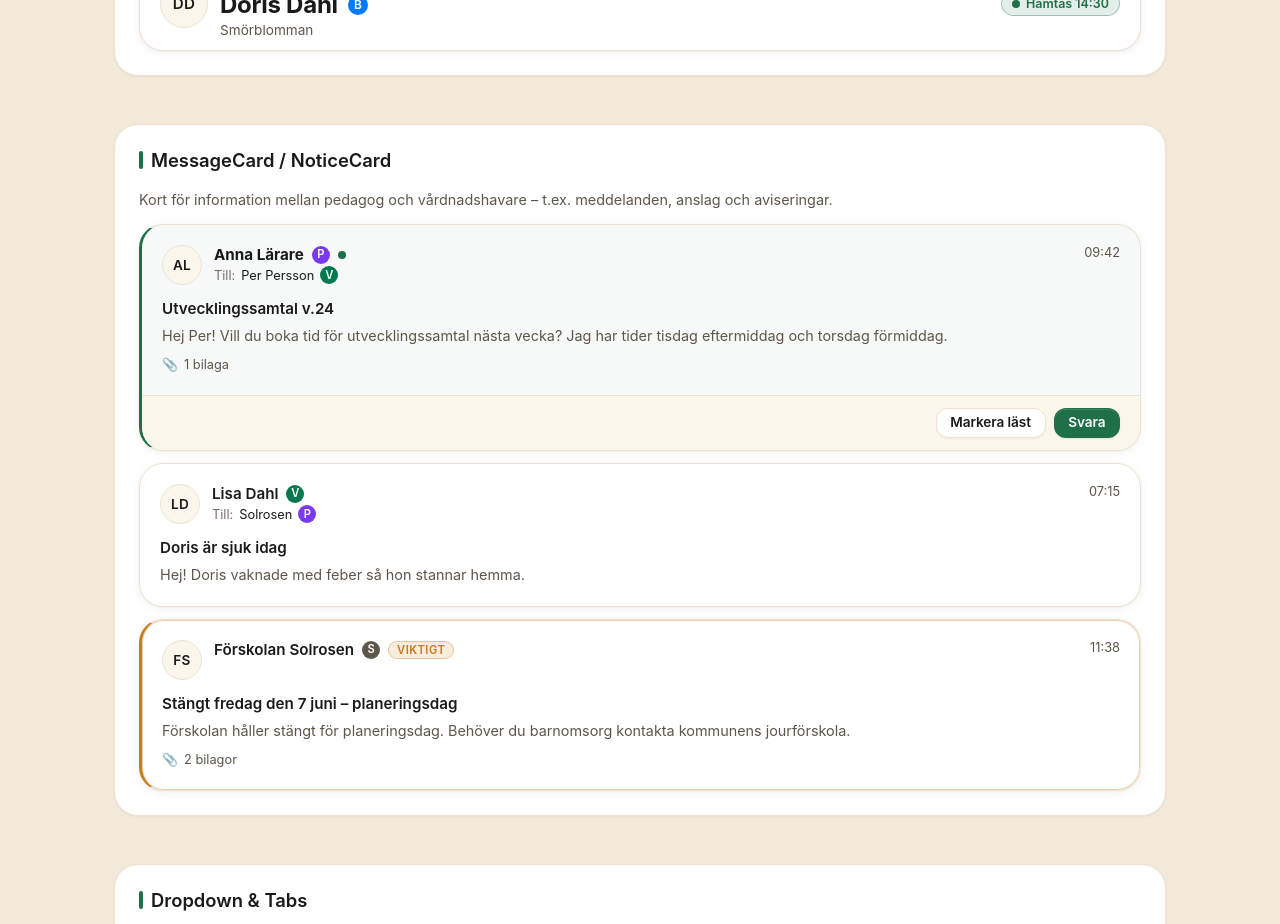
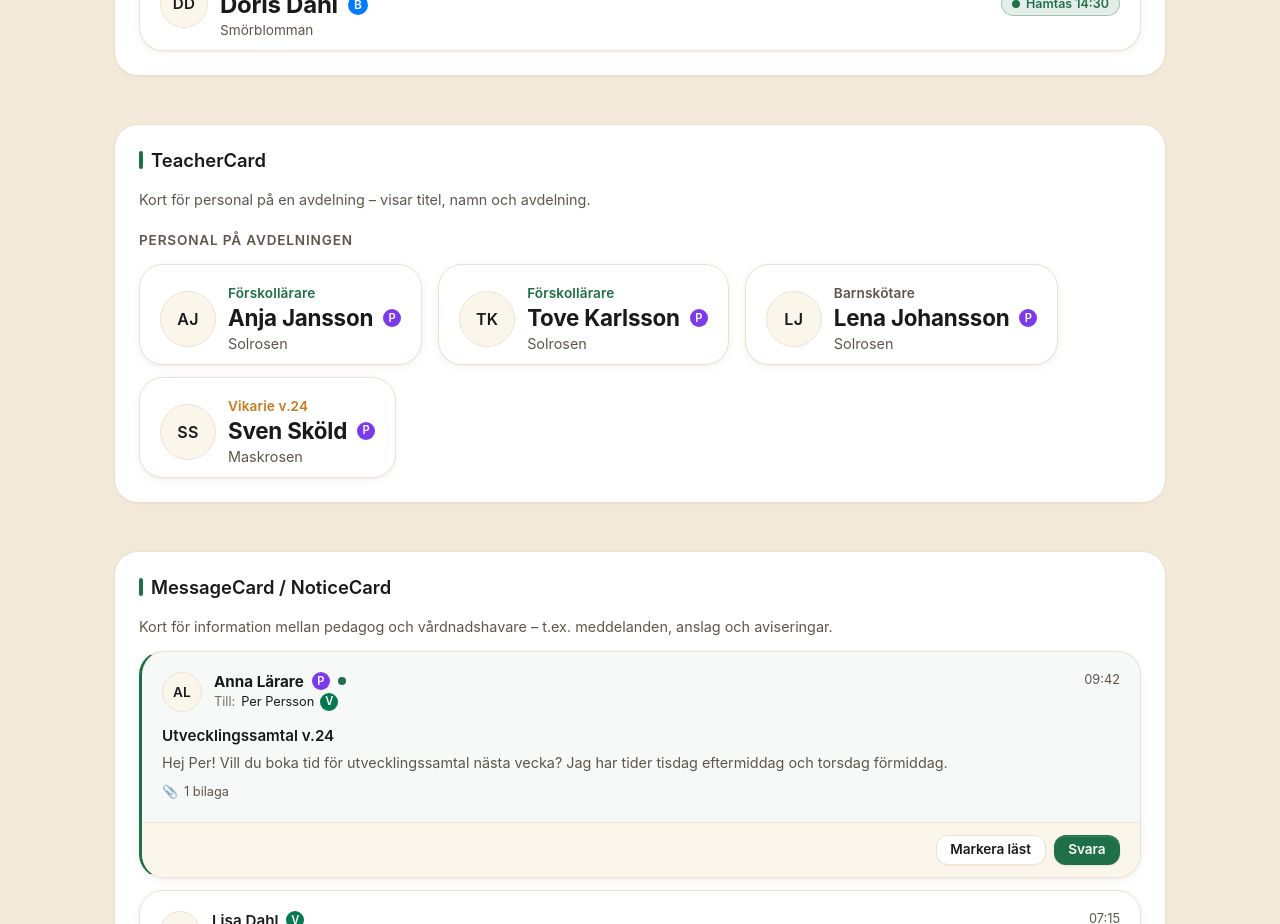
Before and after one commit to Frippanhono/fredrika-components-library, a React (Vite) app: page / in a window 1280 px wide. Shown: the part 2760-3684 px from the top of the page. Built offline with nearby package versions, Linux system fonts and the light colour scheme.

Commit message:
feat: add TeacherCard component with styling, README, and tests

```diff
--- /dev/null
+++ b/packages/teacher-card/index.js
@@ -0,0 +1 @@
+export * from "./ui";
--- /dev/null
+++ b/packages/teacher-card/package.json
@@ -0,0 +1,4 @@
+{
+  "name": "@minilogg/teacher-card",
+  "main": "./index.js"
+}
--- /dev/null
+++ b/packages/teacher-card/ui/index.css
@@ -0,0 +1,95 @@
+.fc-card--teacher .fc-card__header {
+  align-items: center;
+  flex-wrap: nowrap;
+}
+
+/* TeacherCard krymper till sitt innehåll så flera kan ligga sida vid sida.
+   Konsumenten kan åsidosätta med t.ex. `width: 100%` vid behov. */
+.fc-card--teacher {
+  width: fit-content;
+  max-width: 100%;
+  min-width: 240px;
+}
+
+.fc-card__teacher-avatar {
+  width: 56px;
+  height: 56px;
+  border-radius: 50%;
+  background: var(--fc-color-surface-alt);
+  border: 1px solid var(--fc-color-border);
+  overflow: hidden;
+  flex: 0 0 56px;
+  color: var(--fc-color-text);
+  font-weight: var(--fc-font-weight-semibold);
+}
+
+.fc-card__teacher-avatar-img {
+  width: 100%;
+  height: 100%;
+  object-fit: cover;
+  display: block;
+}
+
+.fc-card__teacher-avatar-initials {
+  font-size: 1rem;
+  letter-spacing: 0.02em;
+  display: flex;
+  align-items: center;
+  justify-content: center;
+  width: 100%;
+  height: 100%;
+}
+
+.fc-card__teacher-identity {
+  display: flex;
+  flex-direction: column;
+  min-width: 0;
+  flex: 1 1 auto;
+  gap: 2px;
+}
+
+.fc-card__teacher-title {
+  font-size: 0.85rem;
+  font-weight: var(--fc-font-weight-semibold);
+  color: var(--fc-color-text-soft);
+  letter-spacing: 0.01em;
+  margin: 0 0 2px;
+}
+
+.fc-card__teacher-title--primary {
+  color: var(--fc-color-primary, #2563eb);
+}
+.fc-card__teacher-title--info {
+  color: var(--fc-color-info, #3b82f6);
+}
+.fc-card__teacher-title--warning {
+  color: var(--fc-color-warning, #d97706);
+}
+.fc-card__teacher-title--neutral {
+  color: var(--fc-color-text-soft);
+}
+
+.fc-card__teacher-nameline {
+  display: flex;
+  align-items: center;
+  gap: 10px;
+  min-width: 0;
+  flex-wrap: wrap;
+}
+
+.fc-card__teacher-name {
+  font-size: 1.4rem;
+  font-weight: var(--fc-font-weight-bold, 700);
+  letter-spacing: -0.01em;
+  color: var(--fc-color-text);
+  line-height: 1.15;
+  white-space: normal;
+  overflow: visible;
+  text-overflow: clip;
+}
+
+.fc-card__teacher-department {
+  font-size: 0.9rem;
+  color: var(--fc-color-text-soft);
+  margin-top: 2px;
+}
--- /dev/null
+++ b/packages/teacher-card/ui/index.jsx
@@ -0,0 +1,126 @@
+import {
+  Card,
+  CardHeader,
+  CardBody,
+  CardFooter,
+  CardTitle,
+  CardSubtitle,
+  CardMedia,
+  getInitials,
+} from "@minilogg/cards";
+import "./index.css";
+
+/**
+ * Fördefinierade titlar (yrkesroller) för `TeacherCard`.
+ * Värdet är en kort visuell ton som används för titel-etiketten.
+ */
+export const TEACHER_TITLE_PRESETS = {
+  forskollarare: { label: "Förskollärare", tone: "primary" },
+  barnskotare: { label: "Barnskötare", tone: "neutral" },
+  specialpedagog: { label: "Specialpedagog", tone: "info" },
+  vikarie: { label: "Vikarie", tone: "warning" },
+  rektor: { label: "Rektor", tone: "primary" },
+  kock: { label: "Kock", tone: "neutral" },
+};
+
+function resolveTitle(title) {
+  if (!title) return null;
+  if (typeof title === "string") {
+    const preset = TEACHER_TITLE_PRESETS[title];
+    if (preset) return preset;
+    return { label: title, tone: "neutral" };
+  }
+  if (typeof title === "object" && title.label) {
+    return { tone: "neutral", ...title };
+  }
+  return null;
+}
+
+/**
+ * TeacherCard – kort för att presentera en pedagog/personal på en avdelning.
+ *
+ * @param {object} props
+ * @param {string} props.name
+ * @param {keyof typeof TEACHER_TITLE_PRESETS | string | {label: React.ReactNode, tone?: string}} [props.title]
+ * @param {React.ReactNode} [props.department]
+ * @param {React.ReactNode | string} [props.avatar]
+ * @param {string} [props.avatarAlt]
+ * @param {React.ReactNode} [props.children]
+ * @param {React.ReactNode} [props.footer]
+ * @param {(e: any) => void} [props.onClick]
+ * @param {boolean} [props.selected=false]
+ * @param {string} [props.className]
+ */
+export function TeacherCard({
+  name,
+  title,
+  department,
+  avatar,
+  avatarAlt,
+  children,
+  footer,
+  onClick,
+  selected = false,
+  className = "",
+  ...rest
+}) {
+  const resolvedTitle = resolveTitle(title);
+
+  let avatarContent;
+  if (avatar == null) {
+    avatarContent = (
+      <span className="fc-card__teacher-avatar-initials" aria-hidden="true">
+        {getInitials(name)}
+      </span>
+    );
+  } else if (typeof avatar === "string") {
+    avatarContent = (
+      <img
+        className="fc-card__teacher-avatar-img"
+        src={avatar}
+        alt={avatarAlt ?? name ?? ""}
+      />
+    );
+  } else {
+    avatarContent = avatar;
+  }
+
+  return (
+    <Card
+      onClick={onClick}
+      selected={selected}
+      className={`fc-card--teacher ${className}`}
+      {...rest}
+    >
+      <CardHeader>
+        <CardMedia className="fc-card__teacher-avatar">
+          {avatarContent}
+        </CardMedia>
+        <div className="fc-card__teacher-identity">
+          {resolvedTitle && (
+            <CardSubtitle
+              className={`fc-card__teacher-title fc-card__teacher-title--${resolvedTitle.tone}`}
+            >
+              {resolvedTitle.label}
+            </CardSubtitle>
+          )}
+          <div className="fc-card__teacher-nameline">
+            <CardTitle className="fc-card__teacher-name">{name}</CardTitle>
+            <span
+              className="fc-card__role-badge fc-card__role-badge--teacher"
+              aria-label="Pedagog"
+              title="Pedagog"
+            >
+              P
+            </span>
+          </div>
+          {department && (
+            <span className="fc-card__teacher-department">{department}</span>
+          )}
+        </div>
+      </CardHeader>
+      {children != null && <CardBody>{children}</CardBody>}
+      {footer != null && <CardFooter>{footer}</CardFooter>}
+    </Card>
+  );
+}
--- a/src/App.css
+++ b/src/App.css
@@ -227,6 +227,13 @@
   gap: 0.75rem;
 }
 
+.row-cards {
+  display: flex;
+  flex-wrap: wrap;
+  gap: 0.75rem 1rem;
+  align-items: flex-start;
+}
+
 .form-grid {
   display: grid;
   grid-template-columns: repeat(auto-fit, minmax(240px, 1fr));
--- a/src/App.jsx
+++ b/src/App.jsx
@@ -8,6 +8,7 @@ import {
   CardFooter,
 } from "@minilogg/cards";
 import { ChildCard } from "@minilogg/child-card";
+import { TeacherCard } from "@minilogg/teacher-card";
 import { MessageCard, NoticeCard } from "@minilogg/message-card";
 import { Dropdown } from "@minilogg/dropdowns";
 import { Modal } from "@minilogg/modals";
@@ -279,6 +280,38 @@ function Showcase() {
               department="Smörblomman"
               status={{ label: "Hämtas 14:30", tone: "info" }}
               guardians={["Mikael Dahl", "Lisa Dahl"]}
+            />
+          </div>
+        </section>
+
+        <section className="section">
+          <h2 className="section__title">TeacherCard</h2>
+          <p className="section__hint">
+            Kort för personal på en avdelning – visar titel, namn och
+            avdelning.
+          </p>
+          <h3 className="section__subtitle">Personal på avdelningen</h3>
+          <div className="row-cards">
+            <TeacherCard
+              name="Anja Jansson"
+              title="forskollarare"
+              department="Solrosen"
+              onClick={() => toast.info("Öppnar Anja")}
+            />
+            <TeacherCard
+              name="Tove Karlsson"
+              title="forskollarare"
+              department="Solrosen"
+            />
+            <TeacherCard
+              name="Lena Johansson"
+              title="barnskotare"
+              department="Solrosen"
+            />
+            <TeacherCard
+              name="Sven Sköld"
+              title={{ label: "Vikarie v.24", tone: "warning" }}
+              department="Maskrosen"
             />
           </div>
         </section>
--- a/vite.config.js
+++ b/vite.config.js
@@ -26,6 +26,7 @@ export default defineConfig({
       "@minilogg/weekly-schedule": pkg("weekly-schedule"),
       "@minilogg/stat-card": pkg("stat-card"),
       "@minilogg/child-card": pkg("child-card"),
+      "@minilogg/teacher-card": pkg("teacher-card"),
       "@minilogg/message-card": pkg("message-card"),
       "@minilogg/meal-status-selector": pkg("meal-status-selector"),
     },
```
Also changed, not shown: packages/teacher-card/README.md (added), 1 other file (tests, documents, lock files or other folders).
